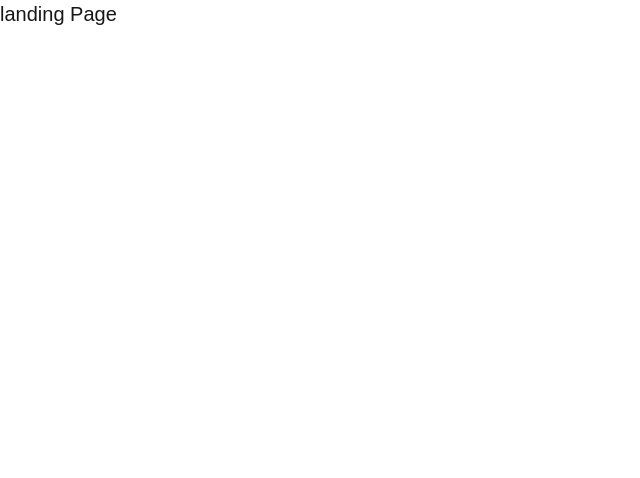
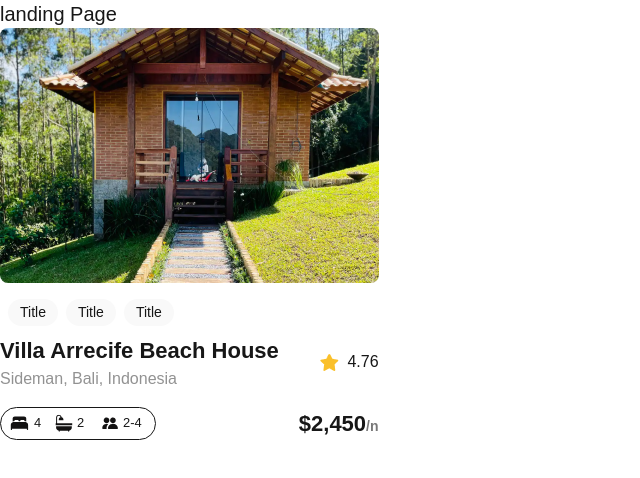
Before and after one commit to manuel4life/alx-project-0x00-setup, a Next.js app in the folder alx-project-0x00/: page /landing in a window 1280 px wide. Shown: the top 478 px of the page, without its empty margins (0-640 px from the left). Built offline with nearby package versions, Linux system fonts and the light colour scheme.

Commit message:
landing.tsx

```diff
--- a/alx-project-0x00/pages/landing.tsx
+++ b/alx-project-0x00/pages/landing.tsx
@@ -1,7 +1,12 @@
+import Card from "@/components/Card";
+
+
+
 const Landing: React.FC = () => {
     return(
         <div>
             <h1 className="text-xl font-extralight">landing Page</h1>
+            <Card />
         </div>
     )
 
```
